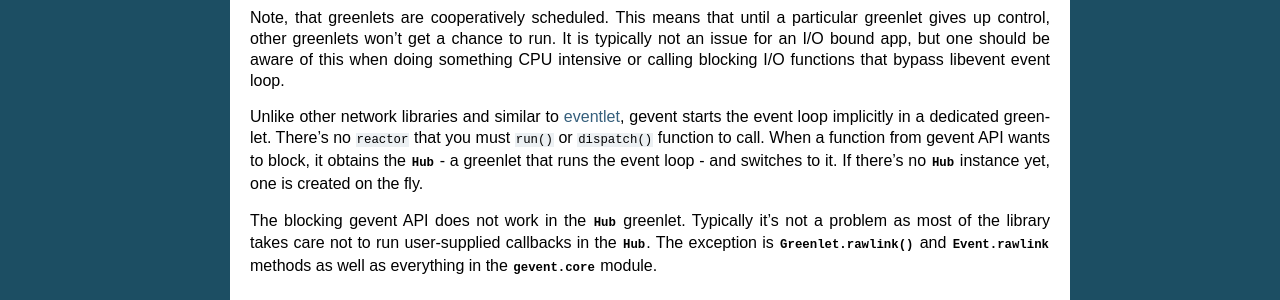
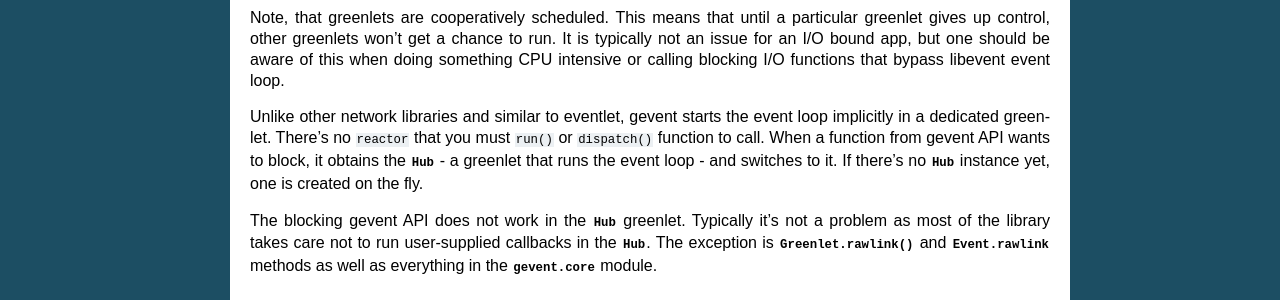
Before and after one commit to gevent/gevent, a Sphinx documentation site: the page built from doc/intro.rst, in a window 1280 px wide. Shown: the part 922-1222 px from the top of the page. Built offline with Sphinx 7.4.7, drawn with Linux system fonts in a browser that asks for light colours; pages that are not in the unit, such as notebooks, are missing from menus.

Commit message:
update a few links in the doc

```diff
--- a/changelog.rst
+++ b/changelog.rst
@@ -329,4 +329,4 @@
 * piggy-back on libevent as much as possible (use its http and dns code)
 * use the interfaces and conventions from the standard Python library where possible
 
-.. _eventlet: http://eventlet.net
+.. _eventlet: http://bitbucket.org/denis/eventlet
--- a/doc/intro.rst
+++ b/doc/intro.rst
@@ -62,7 +62,7 @@
 
 .. currentmodule:: gevent.hub
 
-Unlike other network libraries and similar to eventlet_, gevent starts
+Unlike other network libraries and similar to eventlet, gevent starts
 the event loop implicitly in a dedicated greenlet. There's no ``reactor`` that
 you must ``run()`` or ``dispatch()`` function to call. When a function from
 gevent API wants to block, it obtains the :class:`Hub` - a greenlet
```
Also changed, not shown: other parts of doc/intro.rst (+0 -2 lines).
